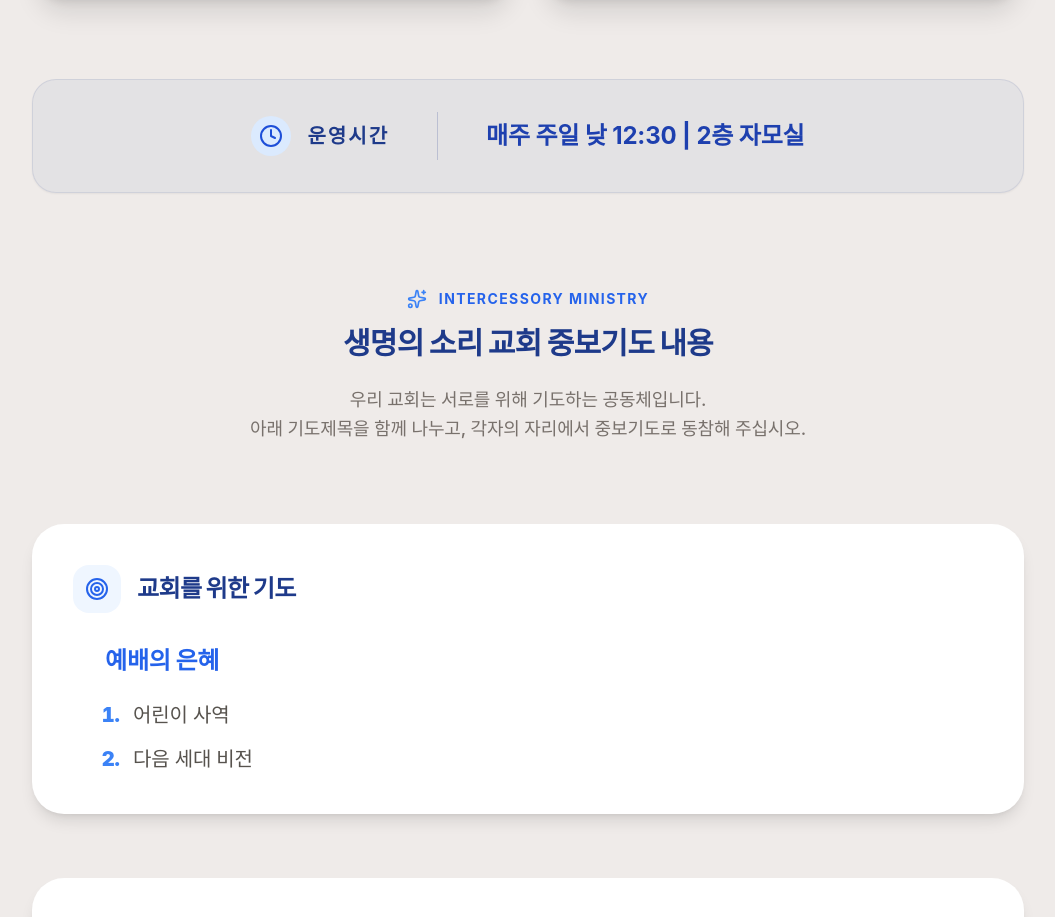
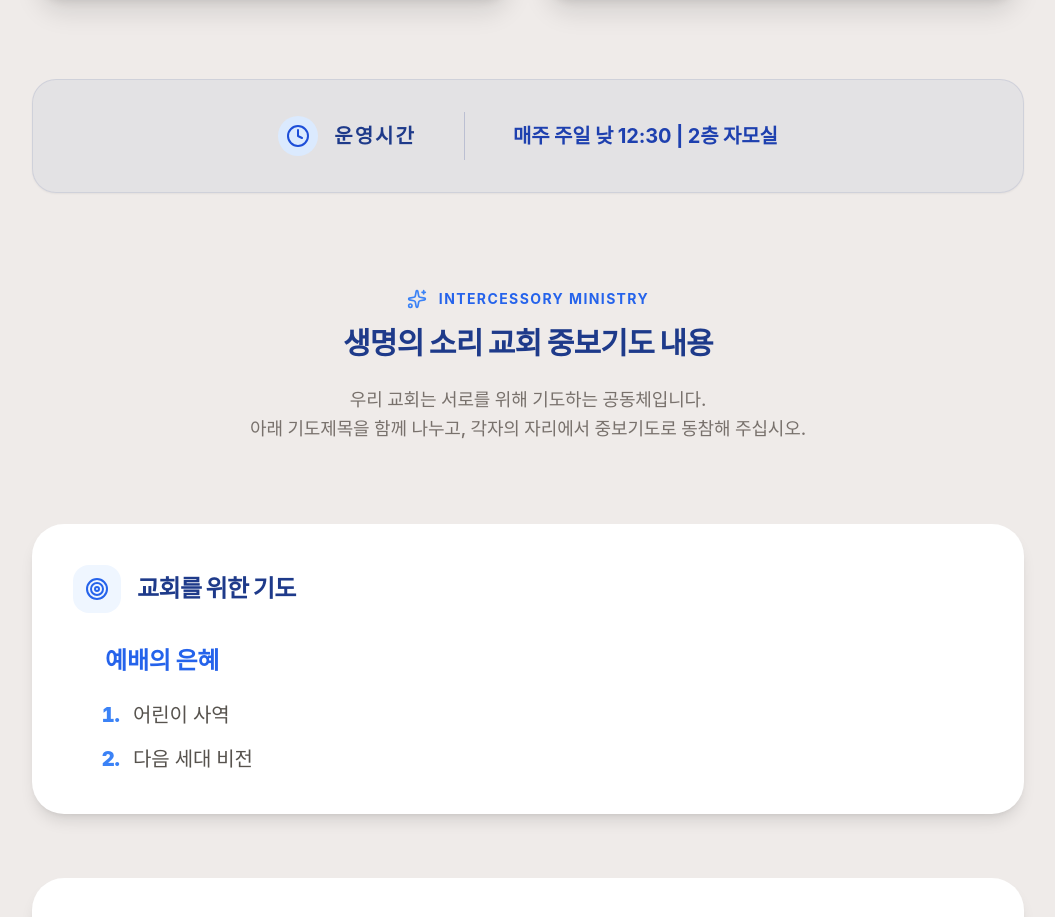
Before and after one commit to allaboutcan-pixel/thesentchurch, a React (Vite) app: page /ministry/prayer in a window 1280 px wide. Shown: the part 1942-2859 px from the top of the page, without its empty margins (112-1167 px from the left). Built offline with nearby package versions, Linux system fonts and the light colour scheme; no server answers; the database is empty; a web font is replaced by a local one.

Commit message:
Adjust font size of Prayer page operating hours

```diff
--- a/src/pages/Prayer.jsx
+++ b/src/pages/Prayer.jsx
@@ -345,7 +345,7 @@ const Prayer = () => {
                             <span className="text-xl font-bold text-blue-900 uppercase tracking-widest">{t('ministry.prayer.section4_title')}</span>
                         </div>
                         <div className="h-px w-full md:w-px md:h-12 bg-blue-900/20" />
-                        <div className="text-xl md:text-2xl font-sans font-bold text-blue-800 whitespace-pre-line leading-relaxed">
+                        <div className="text-xl font-sans font-bold text-blue-800 whitespace-pre-line leading-relaxed">
                             {siteConfig?.prayerHours !== undefined ? siteConfig.prayerHours : "매주 주일 낮 12:30 | 2층 자모실"}
                         </div>
                     </motion.div>
```
